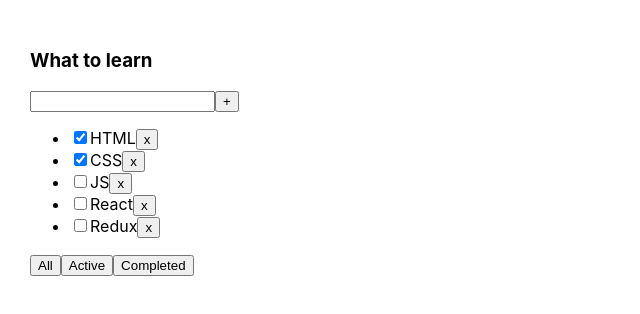
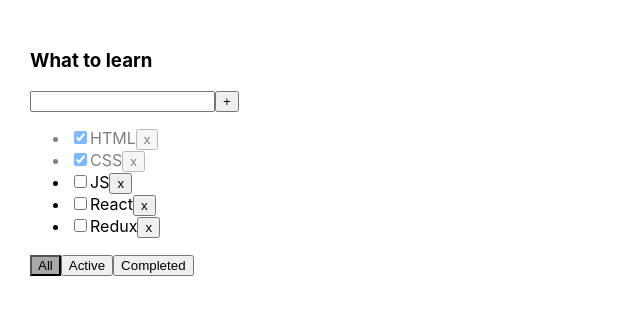
Before and after one commit to vetero4ok/TodoListForPractice, a React (Create React App) app: page / in a window 1280 px wide. Shown: the top 314 px of the page, without its empty margins (0-640 px from the left). Built offline with nearby package versions, Linux system fonts and the light colour scheme.

Commit message:
forth task(changeTaskStatus,useState for error,validate input)

```diff
--- a/src/App.css
+++ b/src/App.css
@@ -6,3 +6,14 @@
 .App > div {
   margin-right: 50px;
 }
+
+.isDone {
+  opacity: 0.5;
+}
+.activeFilter {
+  background-color: #a8a8a8;
+}
+.error {
+  border: 2px solid red;
+  outline: none;
+}
--- a/src/App.tsx
+++ b/src/App.tsx
@@ -38,6 +38,12 @@ function App() {
         }
         setTasks([newTask, ...tasks])
     }
+    function changeTaskStatus(taskID:string, isDone:boolean) {
+        const updateStatus = tasks.map(t=>t.id===taskID ? {...t,isDone}:t)
+        setTasks(updateStatus)
+
+    }
+
 
     function getTodoListFilter() {
         switch (filter) {
@@ -56,10 +62,12 @@ function App() {
         <div className="App">
             <TodoList
                 title={'What to learn'}
+                filter={filter}
                 tasks={getTodoListFilter()}
                 addTask={addTask}
                 removeTask={removeTask}
                 changeTodoListFilter={changeTodoListFilter}
+                changeTaskStatus={changeTaskStatus}
 
             />
         </div>
--- a/src/TodoList.tsx
+++ b/src/TodoList.tsx
@@ -1,36 +1,54 @@
-import React, {ChangeEvent,KeyboardEvent, useState} from 'react';
+import React, {ChangeEvent, KeyboardEvent, useState} from 'react';
 import {FilterValueType, TaskType} from './App';
 
 type PropsTodoListType = {
     title: string
+    filter: FilterValueType
     tasks: Array<TaskType>
     addTask: (title: string) => void
     removeTask: (taskID: string) => void
     changeTodoListFilter: (filter: FilterValueType) => void
+    changeTaskStatus: (taskID: string, isDone: boolean) => void
+
 }
 
 
 export const TodoList = (props: PropsTodoListType) => {
     const [title, setTitle] = useState<string>('')
-
+    const [error, setError] = useState<boolean>(false)
     const taskJSXElement = props.tasks.map(t => {
         const removeTask = () => props.removeTask(t.id)
+        const changeTaskStatus = (e: ChangeEvent<HTMLInputElement>) =>
+            props.changeTaskStatus(t.id, e.currentTarget.checked)
+        const tasksIsDoneCheckbox = t.isDone ? 'isDone' : ''
+
         return (
-            <li key={t.id}>
-                <input type="checkbox" checked={t.isDone}/>
+            <li key={t.id} className={tasksIsDoneCheckbox}>
+                <input
+                    type="checkbox"
+                    checked={t.isDone}
+                    onChange={changeTaskStatus}
+                />
                 <span>{t.title}</span>
                 <button onClick={removeTask}>x</button>
             </li>
         );
     })
     const onChangeAddTask = () => {
-        props.addTask(title)
+        const validation = title.trim()
+        if (validation) {
+            props.addTask(validation)
+        } else {
+            setError(true)
+        }
         setTitle('')
     }
-    const onChangeTitle = (e: ChangeEvent<HTMLInputElement>) =>
+    const onChangeTitle = (e: ChangeEvent<HTMLInputElement>) => {
         setTitle(e.currentTarget.value)
-    const onKeyPress = (e:KeyboardEvent<HTMLInputElement>) => {
-        if(e.key === 'Enter'){
+        setError(false)
+    }
+    const onKeyPress = (e: KeyboardEvent<HTMLInputElement>) => {
+        if (e.key === 'Enter') {
             onChangeAddTask()
         }
     }
@@ -43,21 +61,32 @@ export const TodoList = (props: PropsTodoListType) => {
         <div>
             <h3>{props.title}</h3>
             <div>
+                {error && <div style={{color: 'red'}}>Title is required!</div>}
                 <input
                     value={title}
                     onChange={onChangeTitle}
                     onKeyPress={onKeyPress}
-
+                    className={error ? 'error' : ''}
                 />
                 <button onClick={onChangeAddTask}>+</button>
+
             </div>
             <ul>
                 {taskJSXElement}
             </ul>
             <div>
-                <button onClick={onClickSetAllFilter}>All</button>
-                <button onClick={onClickSetActiveFilter}>Active</button>
-                <button onClick={onClickSetCompletedFilter}>Completed</button>
+                <button
+                    className={props.filter === 'All' ? 'activeFilter' : ''}
+                    onClick={onClickSetAllFilter}>All
+                </button>
+                <button
+                    className={props.filter === 'Active' ? 'activeFilter' : ''}
+                    onClick={onClickSetActiveFilter}>Active
+                </button>
+                <button
+                    className={props.filter === 'Completed' ? 'activeFilter' : ''}
+                    onClick={onClickSetCompletedFilter}>Completed
+                </button>
             </div>
         </div>
     );
```
